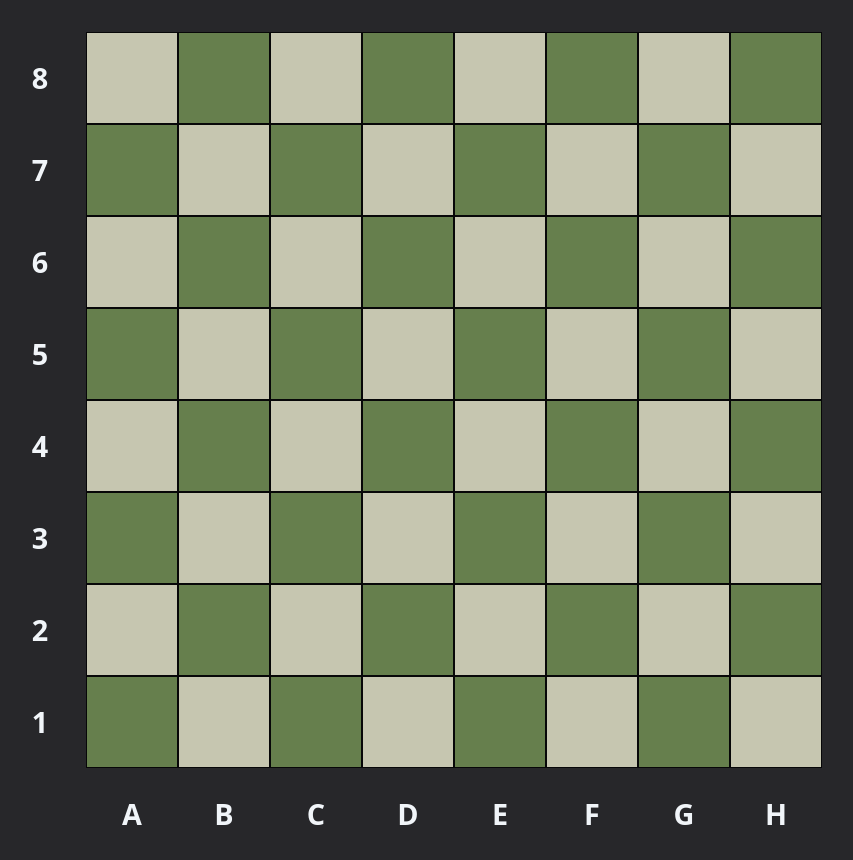
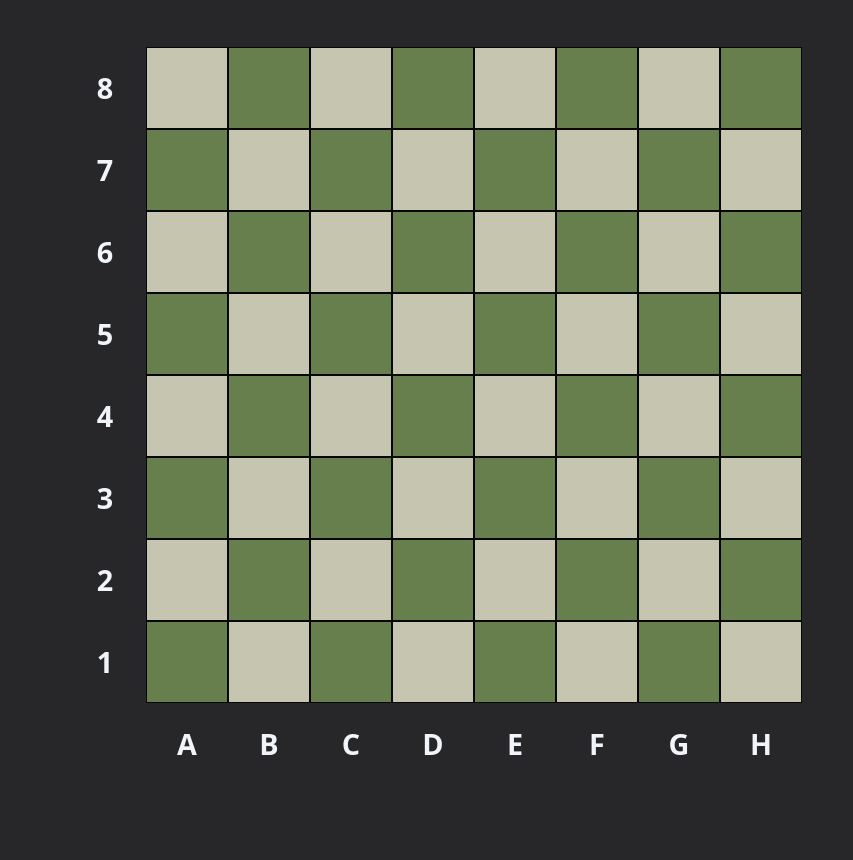
Before and after one commit to Bqnic/knight-traversal, a website built with webpack: page src/template.html in a window 1280 px wide. Shown: the part 57-917 px from the top of the page, without its empty margins (182-1035 px from the left). After the commit the page ends 842 px from the top, so only its background shows below. Built offline with nearby package versions, Linux system fonts and the light colour scheme.

Commit message:
fix design for desktop

```diff
--- a/src/style.css
+++ b/src/style.css
@@ -213,11 +213,11 @@ body {
 @media screen and (min-width: 1200px) {
   .header {
     padding: 20px;
-    font-size: 3rem;
+    font-size: 2.5rem;
   }
   .chessboard {
-    margin-top: 100px;
-    margin-right: 100px;
+    margin-top: 50px;
+    margin-right: 50px;
   }
 
   .container {
@@ -229,8 +229,8 @@ body {
   }
 
   .chess-block {
-    height: 90px;
-    width: 90px;
+    height: 80px;
+    width: 80px;
     font-size: 2rem;
     font-weight: 600;
   }
```
Also changed, not shown: dist/main.js.
